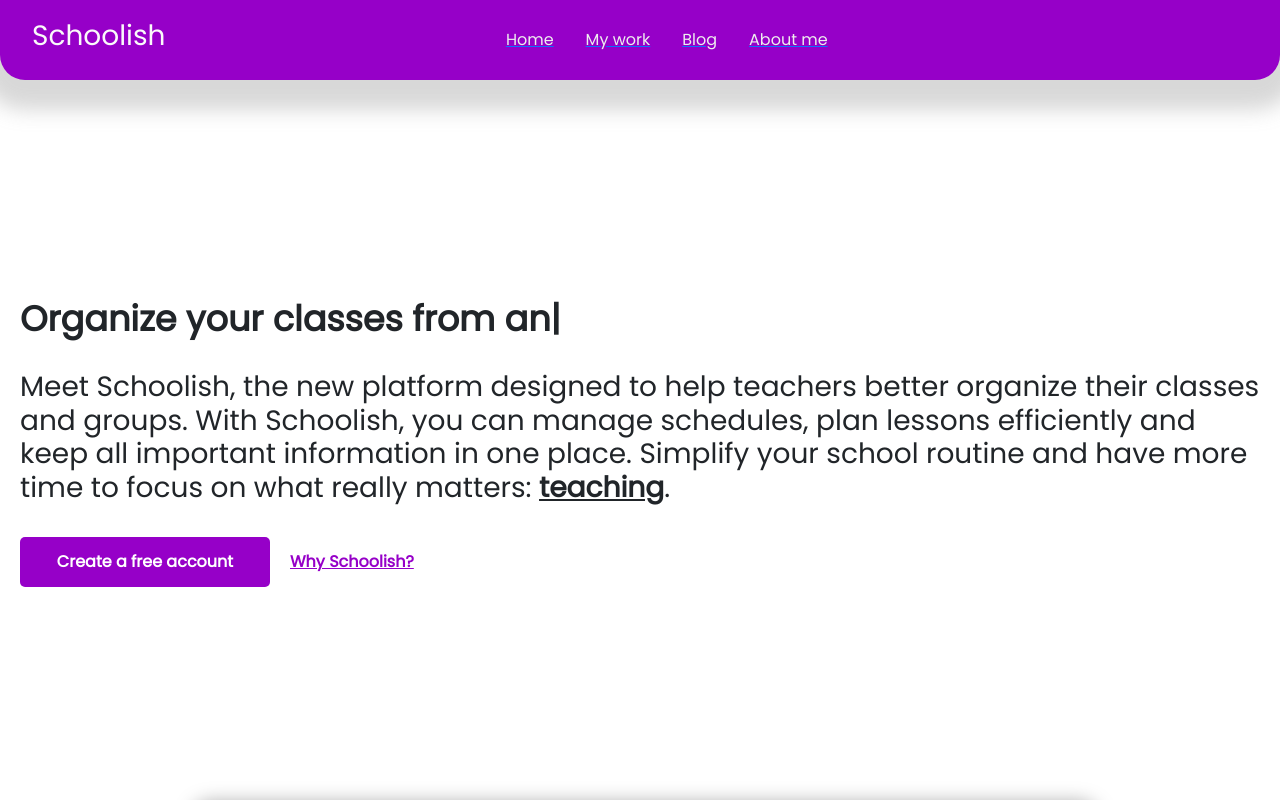
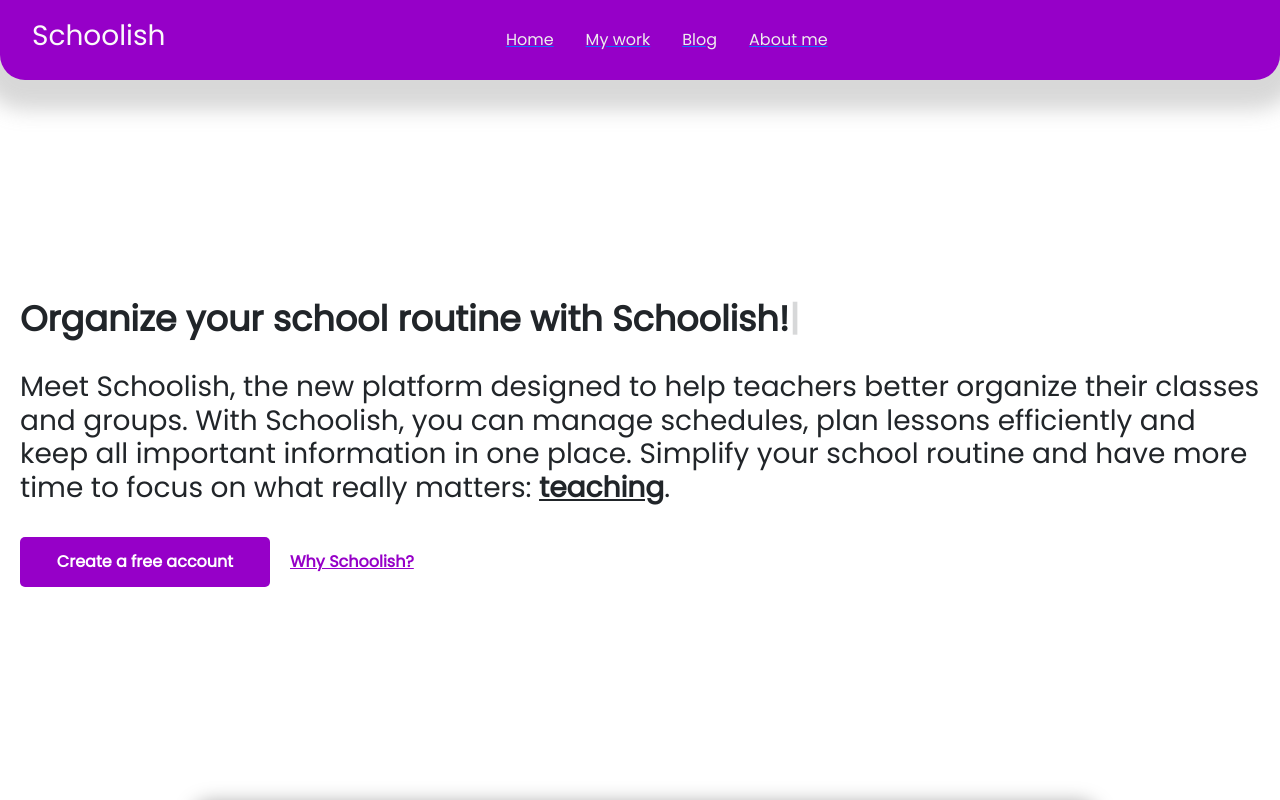
Before and after one commit to Frankdias92/schoolishByMigPlayer, a React (Vite) app: page / in a window 1280 px wide. Shown: the top 800 px of the page. Built offline with nearby package versions, Linux system fonts and the light colour scheme.

Commit message:
feat: Adjust typing speed for homepage slogan animation

```diff
--- a/src/pages/Home.tsx
+++ b/src/pages/Home.tsx
@@ -26,7 +26,7 @@ function Page() {
                 t("Organize your schedule quickly!"),
                 t("Organize your school routine with Schoolish!"),
               ]}
-              typeSpeed={100}
+              typeSpeed={20}
               loop
               backSpeed={20}
               showCursor={true}
```
